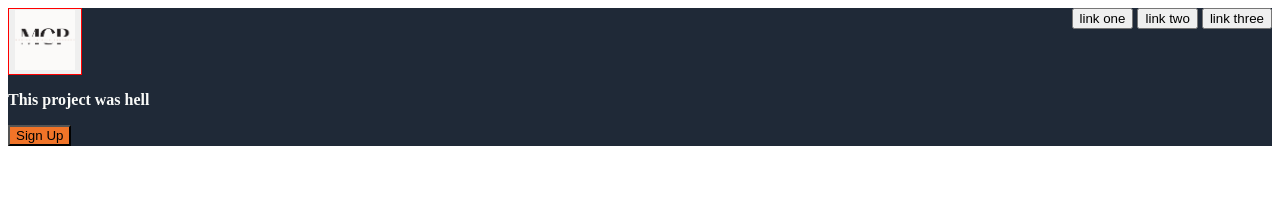
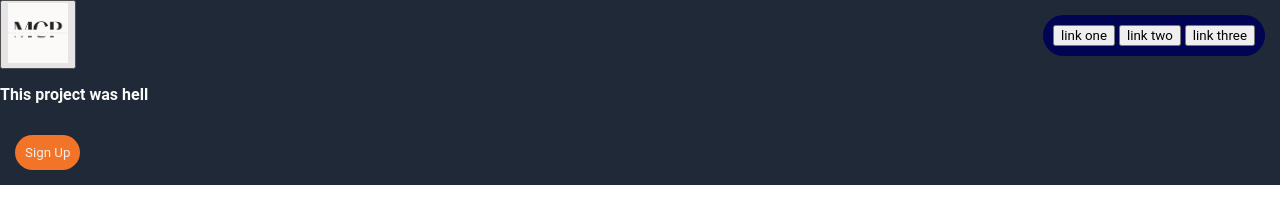
Before and after one commit to badluck86/portofoliu, a plain HTML site: page index.html in a window 1280 px wide. Drawn offline with Linux system fonts and the light colour scheme.

Commit message:
git push added images tried some new informations

```diff
--- a/style.css
+++ b/style.css
@@ -1,25 +1,64 @@
-.this-project-is-hell {
+* {
+    font-family: 'Roboto', sans-serif;
+    }
+html, body {
 
+    margin:0;
+    padding: 0;
+}
+#links{
+    display: block;
+    float: right;
+    background-color: #010353;
+    border: none;
+    border-radius: 45px;
+    color:#f5efeb;
+    padding:10px;
+    margin: 15px;
+    text-decoration: none;
+    transition-duration: 0.5s;
+    cursor: pointer;
+    outline: none;
+}
+.this-project-is-hell{
     background-color: #1f2937;
     color: #f9faf8;
     size: 48px;
     font-weight: bold;
 }
-#links{
-    float: right;
+.hero-main {
+    background-color: #1f2937;
+    color: #f9faf8;
+    size: 48px;
+    font-weight: bold;
+    display:block;
+    float:left;
+    padding: 100px;
+    border: none;
+
 }
-.logo {
-
-    display:inline-block;
-    overflow: auto;
-    white-space: nowrap;
-    margin:0px auto;
-    border:1px red solid;
-
-  }
 
 .btn {
     background-color:  #f17428 ;
+    border: none;
+    border-radius: 45px;
+    color:#f5efeb;
+    padding:10px;
+    margin: 15px;
+    text-decoration: none;
+    transition-duration: 0.5s;
+    cursor: pointer;
+    outline: none;
+}
+
+#links:hover{
+    background-color: orangered;
+    color:white;
+}
+
+.btn.h2.p{
+    display: block;
+    float: left;
 }
 #h3 {
     color: #e5e7eb;
```
